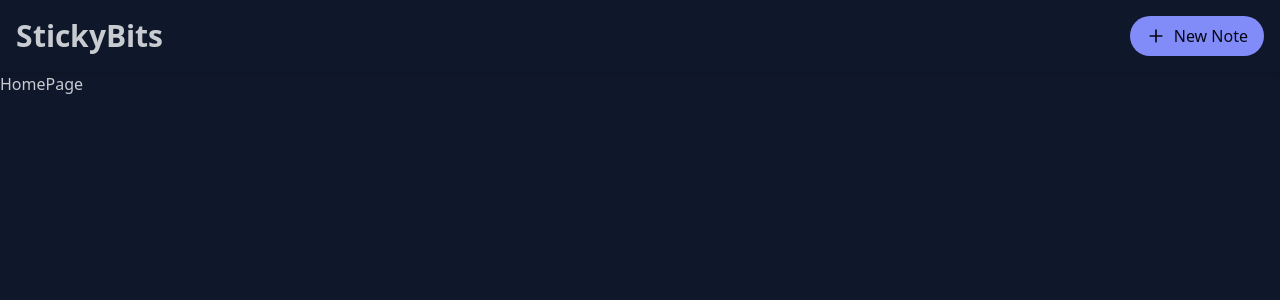
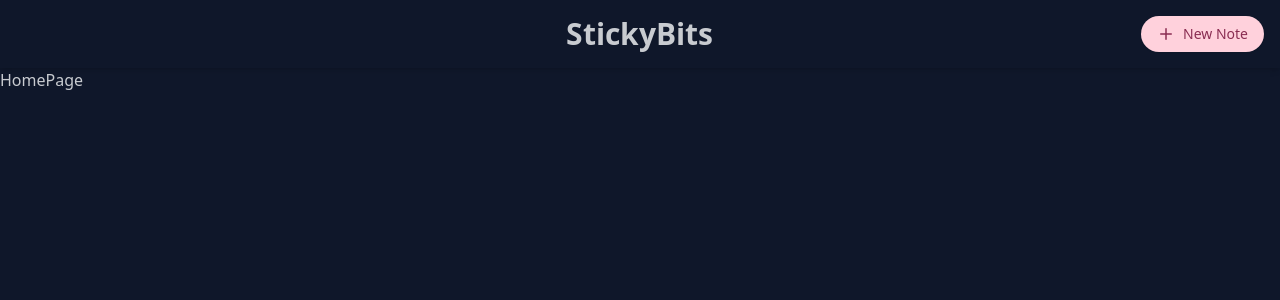
Before and after one commit to muhammad-umar-218980/StickyBits, a React (Vite) app in the folder frontend/: page / in a window 1280 px wide. Shown: the top 300 px of the page. Built offline with nearby package versions, Linux system fonts and the light colour scheme.

Commit message:
Updated Navbar.jsx

```diff
--- a/frontend/src/components/Navbar/Navbar.jsx
+++ b/frontend/src/components/Navbar/Navbar.jsx
@@ -9,7 +9,12 @@ const Navbar = () => {
   };
 
   return (
-    <nav className="flex justify-start items-center p-4 bg-base-100 shadow-md">
+    <nav className="grid grid-cols-3 items-center p-4 bg-base-100 shadow-md">
+      {/* Left spacer - empty */}
+      <div className="flex justify-start"></div>
+
+      {/* Heading - Center column */}
+      <div className="flex justify-center">
         <SplitText
           text="StickyBits"
           className="text-3xl font-bold text-base-content"
@@ -21,16 +26,21 @@ const Navbar = () => {
           to={{ opacity: 1, y: 0, rotationX: 0 }}
           threshold={0.1}
           rootMargin="-100px"
-        textAlign="left"
+          textAlign="center"
           onLetterAnimationComplete={handleAnimationComplete}
         />
+      </div>
+
+      {/* Button - Right column */}
+      <div className="flex justify-end">
         <Link
           to="/create"
-        className="ml-auto flex items-center gap-2 px-4 py-2 bg-secondary text-secondary-content rounded-full hover:bg-secondary-focus transition-colors duration-200"
+          className="flex items-center gap-2 px-4 py-2 rounded-full hover:opacity-90 transition-all duration-200 text-sm font-medium bg-[#FFD1DC] text-[#8A2D52] shadow-sm hover:shadow-md"
         >
-        <PlusIcon size={20} />
-        New Note
+          <PlusIcon size={18} />
+          <span>New Note</span>
         </Link>
+      </div>
     </nav>
   )
 }
```
Lines whose indentation alone changed are shown as unchanged.
